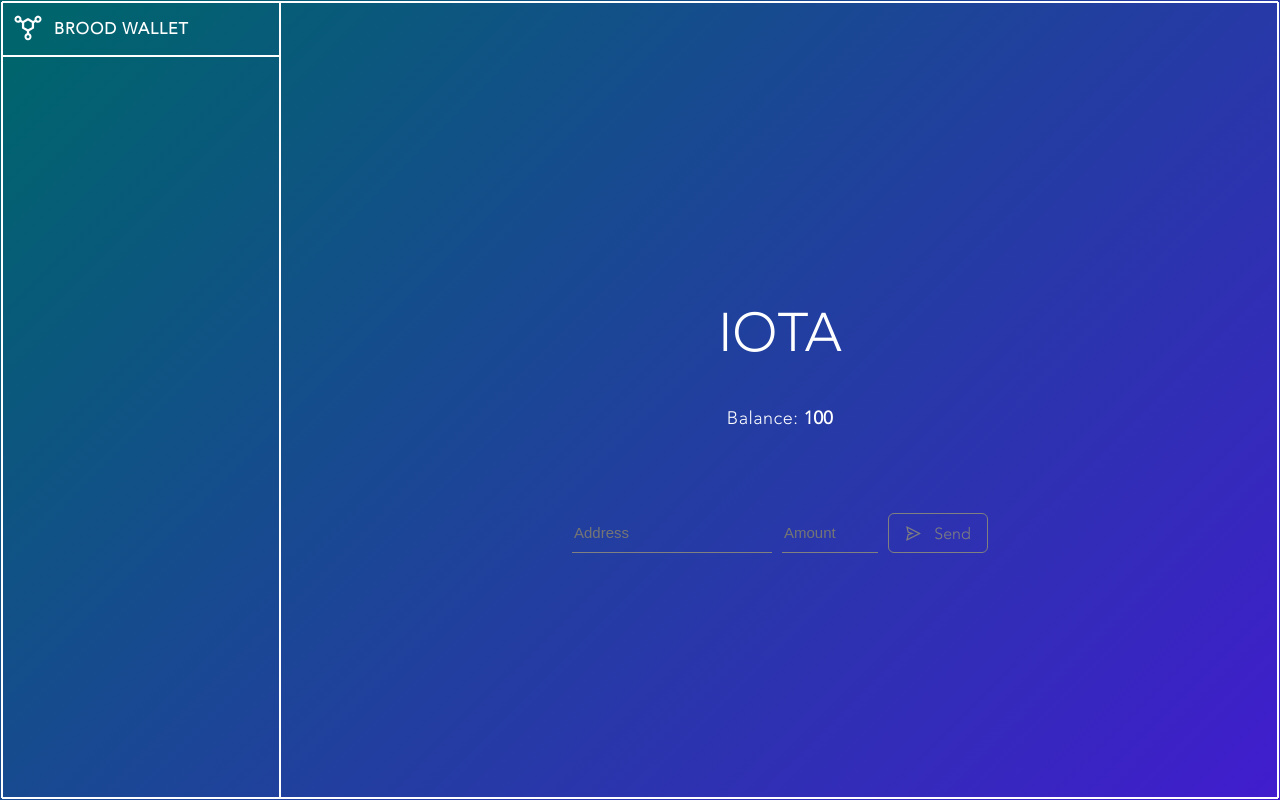
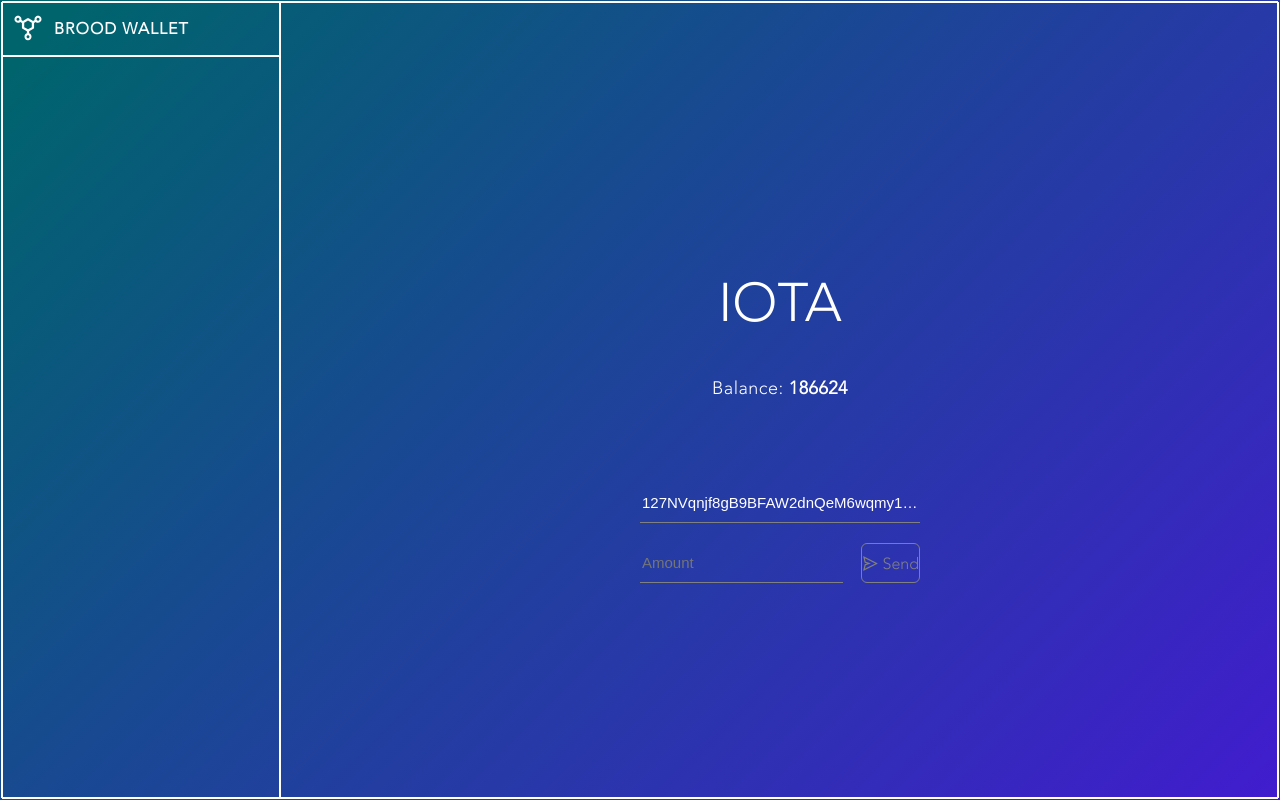
Before and after one commit to Evanfeenstra/brood-js, a Svelte app: page / in a window 1280 px wide. Built offline with nearby package versions, Linux system fonts and the light colour scheme.

Commit message:
more api and css

```diff
--- a/public/global.css
+++ b/public/global.css
@@ -16,31 +16,6 @@
 	-webkit-user-select: text;
 	cursor: text;
 }
-input {
-	height: 40px;
-	user-select: text;
-	-webkit-user-select: text;
-	cursor: text;
-	background: transparent;
-	outline: none;
-	border: none;
-	border-bottom: 1px solid grey;
-	font-size: 15px;
-	color: white;
-	text-overflow: ellipsis;
-	overflow: hidden;
-}
-input:focus{
-	border-bottom: 1px solid white;
-}
-input::-webkit-outer-spin-button,
-input::-webkit-inner-spin-button {
-	-webkit-appearance: none;
-	margin: 0;
-}
-input[type=number] {
-	-moz-appearance: textfield;
-}
 *[visibility="hidden"] {
 	visibility: hidden !important;
 	user-select: none !important;
@@ -49,7 +24,7 @@
 	display: none !important;
 	user-select: none !important;
 }
-html,body,main.wrapper{
+html,body{
 	display:flex;
 	flex:1;
 	height:100%;
@@ -65,26 +40,6 @@
 	background: linear-gradient(135deg, #00646d 4%, #411cce);
 	background-size: cover;
 }
-input:focus::placeholder {
-	color: #aaa;
-}
-@keyframes spin {
-	from {
-		transform:rotate(0deg);
-	}
-	to {
-		transform:rotate(360deg);
-	}
-}
-.loading{
-	height:18px;
-	width:18px;
-	animation-name: spin;
-	animation-duration: 600ms;
-	animation-iteration-count: infinite;
-	animation-timing-function: linear;
-}
-
 
 /* @font-face{
 	font-family: 'Avenir';
--- a/src/App.svelte
+++ b/src/App.svelte
@@ -15,7 +15,7 @@
       disconnected: function(e) {
         connected.set(false)
       }
-    });
+    }, true);
   }
 
   onMount(() => {
--- a/src/api.ts
+++ b/src/api.ts
@@ -1,23 +1,28 @@
+import type {Tx} from './types'
 
 declare global {
   interface Window { iota: any; }
 }
 
-export function sendTransfer() {
+export function sendTransfer(tx: Tx) {
   if(!window.iota) return
-  window.iota.sendTransfer()
+  window.iota.sendTransfer(tx)
 }
 
-export function subscribeEvents({
-  connected,
-  disconnected
-}){
-  if(!window.iota) return
+interface EventCallbacks {
+  connected?: Function
+  disconnected?: Function
+}
+export function subscribeEvents(ec:EventCallbacks, poll?:boolean){
+  if(!window.iota && window.iota.events) {
+    if(poll) setTimeout(()=> subscribeEvents(ec, true), 500)
+    return
+  }
   const ET = window.iota.EventTypes
   window.iota.events.on(ET.ADDED_DOMAIN, e=>{
-    if(connected) connected(e)
+    if(ec.connected) ec.connected(e)
   })
   window.iota.events.on(ET.REMOVED_DOMAIN, e=>{
-    if(disconnected) disconnected(e)
+    if(ec.disconnected) ec.disconnected(e)
   })
 }
--- a/src/bits/Button.svelte
+++ b/src/bits/Button.svelte
@@ -1,10 +1,11 @@
 <script lang="ts">
   import Icon from './Icon.svelte'
   import type {IconName} from './icons'
+  import {css} from './utils'
 
-  export let width: string = "auto"
   export let icon:IconName|'' = '';
   export let disabled:boolean = false;
+  export let style:{[k:string]:any} = {}
 
 </script>
 
@@ -65,7 +66,7 @@
   }
 </style>
 
-<button on:click {disabled} style="width:{width}px;">
+<button on:click {disabled} style={css(style)}>
   <section>
     {#if icon}
       <div class="icon-wrap">
--- a/src/bits/Icon.svelte
+++ b/src/bits/Icon.svelte
@@ -16,6 +16,22 @@
   svg {
     transition: transform 0.2s;
   }
+  @keyframes spin {
+    from {
+      transform:rotate(0deg);
+    }
+    to {
+      transform:rotate(360deg);
+    }
+  }
+  .loading{
+    height:18px;
+    width:18px;
+    animation-name: spin;
+    animation-duration: 600ms;
+    animation-iteration-count: infinite;
+    animation-timing-function: linear;
+  }
 </style>
 
 <svg
--- a/src/bits/Input.svelte
+++ b/src/bits/Input.svelte
@@ -1,4 +1,65 @@
 
-<script>
-  // pass in optional "validate" function as a prop
+<script lang="ts">
+  import { createEventDispatcher } from 'svelte';
+  import {css} from './utils'
+
+  export let className: string = '';
+  export let placeholder:string = '';
+  export let disabled:boolean = false;
+  export let value = '';
+  export let validate = (a:string|boolean)=> a
+  export let style:{[k:string]:any} = {}
+
+  const dispatch = createEventDispatcher();
+
+  let prev = ''
+  function onInput(e) {
+    const valid = validate(e.target.value)
+    if(!disabled && (valid||valid==='')) {
+      value = valid+''
+      dispatch('change', value)
+      prev = value
+    } else {
+      value = prev
+    }
+  }
 </script>
+
+<style>
+  input {
+    height: 40px;
+    user-select: text;
+    -webkit-user-select: text;
+    cursor: text;
+    background: transparent;
+    outline: none;
+    border: none;
+    border-bottom: 1px solid grey;
+    font-size: 15px;
+    color: white;
+    text-overflow: ellipsis;
+    overflow: hidden;
+  }
+  input:focus{
+    border-bottom: 1px solid white;
+  }
+  input::-webkit-outer-spin-button,
+  input::-webkit-inner-spin-button {
+    -webkit-appearance: none;
+    margin: 0;
+  }
+  input:focus::placeholder {
+    color: #aaa;
+  }
+  /* input[type=number] {
+    -moz-appearance: textfield;
+  } */
+</style>
+
+<input
+  style={css(style)}
+  class={className}
+  placeholder={placeholder}
+  bind:value={value}
+  on:input={onInput}
+/>
--- /dev/null
+++ b/src/bits/utils.ts
@@ -0,0 +1,11 @@
+
+const cssPxNames = ['width','height','marginLeft','marginRight','marginTop','marginBottom']
+function unitify(rule:string, value:any){
+  if(cssPxNames.includes(rule) && typeof value==='number') return 'px'
+  return ''
+}
+export function css(style) {
+  return Object.keys(style).reduce((acc, key) => (
+      acc + key.split(/(?=[A-Z])/).join('-').toLowerCase() + ':' + style[key] + unitify(key,style[key]) + ';'
+  ), '');
+};
--- a/src/types.ts
+++ b/src/types.ts
@@ -3,3 +3,8 @@
   name: string
   balance: number
 }
+
+export interface Tx {
+  address: string
+  amount: number
+}
--- a/src/views/Coin.svelte
+++ b/src/views/Coin.svelte
@@ -2,22 +2,27 @@
   import type { Coin } from "../types"
   import Button from "../bits/Button.svelte"
   import * as api from "../api"
-  import {validAmount} from './coin'
+  import Input from '../bits/Input.svelte'
 
   export let coin: Coin;
 
   let sending = false;
-  let address = ''
+  let address = '127NVqnjf8gB9BFAW2dnQeM6wqmy1gbGtv'
   let amount = ''
 
   function sendTX() {
     sending = true;
     setTimeout(() => (sending = false), 2000);
-    api.sendTransfer();
+    api.sendTransfer({
+      address,
+      amount: parseInt(amount)
+    });
   }
 
-  function amountInput(e){
-    amount = validAmount(e.target.value, coin.balance)
+  function validAmount(v) {
+    const i = parseInt(v)
+    if(i > coin.balance) return false
+    return i || i===0 ? i + '' : ''
   }
 </script>
 
@@ -45,14 +50,16 @@
   }
   .send {
     display: flex;
+    flex-direction: column;
+    align-items: center;
     margin-top: 62px;
+    width: 280px;
   }
-  .send-input {
-    width: 200px;
-  }
-  .amount-input {
-    width: 96px;
-    margin: 0 10px;
+  .lower{
+    display: flex;
+    align-items: center;
+    margin-top:20px;
+    width:100%;
   }
 </style>
 
@@ -64,20 +71,24 @@
 
     <div class="balance">Balance: <b>{coin.balance}</b></div>
 
-    <div class="send">
-      <input class="send-input"
-        placeholder="Address"
+    <section class="send">
+
+      <Input placeholder="Address"
         bind:value={address}
+        style={{width:'100%'}}
       />
-      <input class="amount-input"
-        placeholder="Amount"
+      <div class="lower">
+        <Input placeholder="Amount"
           bind:value={amount}
-        on:input={amountInput}
+          validate={validAmount}
+          style={{marginRight:18}}
         />
-      <Button icon={sending ? 'loading' : 'send'} width="100"
+        <Button icon={sending ? 'loading' : 'send'} style={{width:100}}
           on:click={sendTX} disabled={!amount || !address}>
           Send
         </Button>
       </div>
+
+    </section>
   </main>
 {/if}
--- a/src/views/Content.svelte
+++ b/src/views/Content.svelte
@@ -40,7 +40,7 @@
       {/if}
     </header>
     <section>
-      <Coin coin={{name:'IOTA',balance:100}} />
+      <Coin coin={{name:'IOTA',balance:186624}} />
     </section>
   </main>
 {/if}
```
Lines whose indentation alone changed are shown as unchanged.
